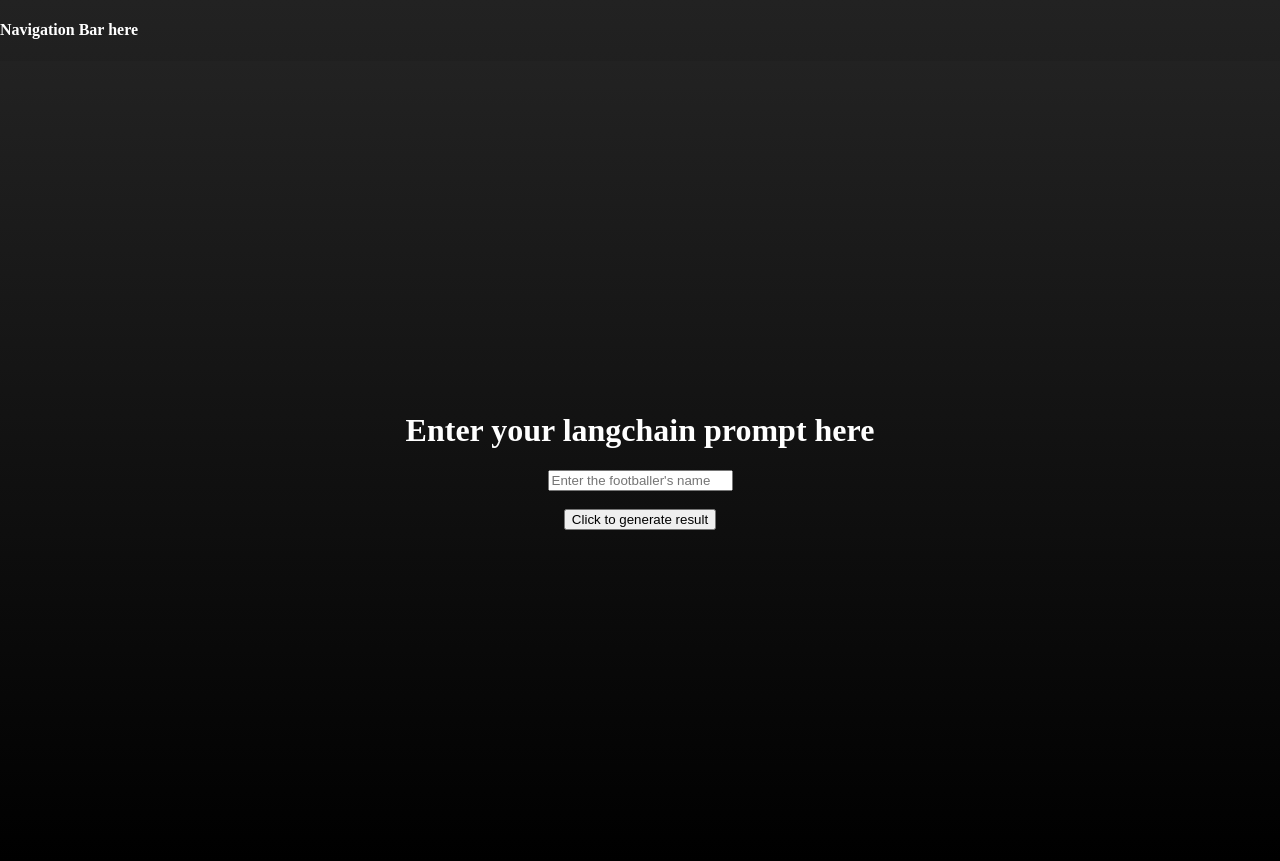
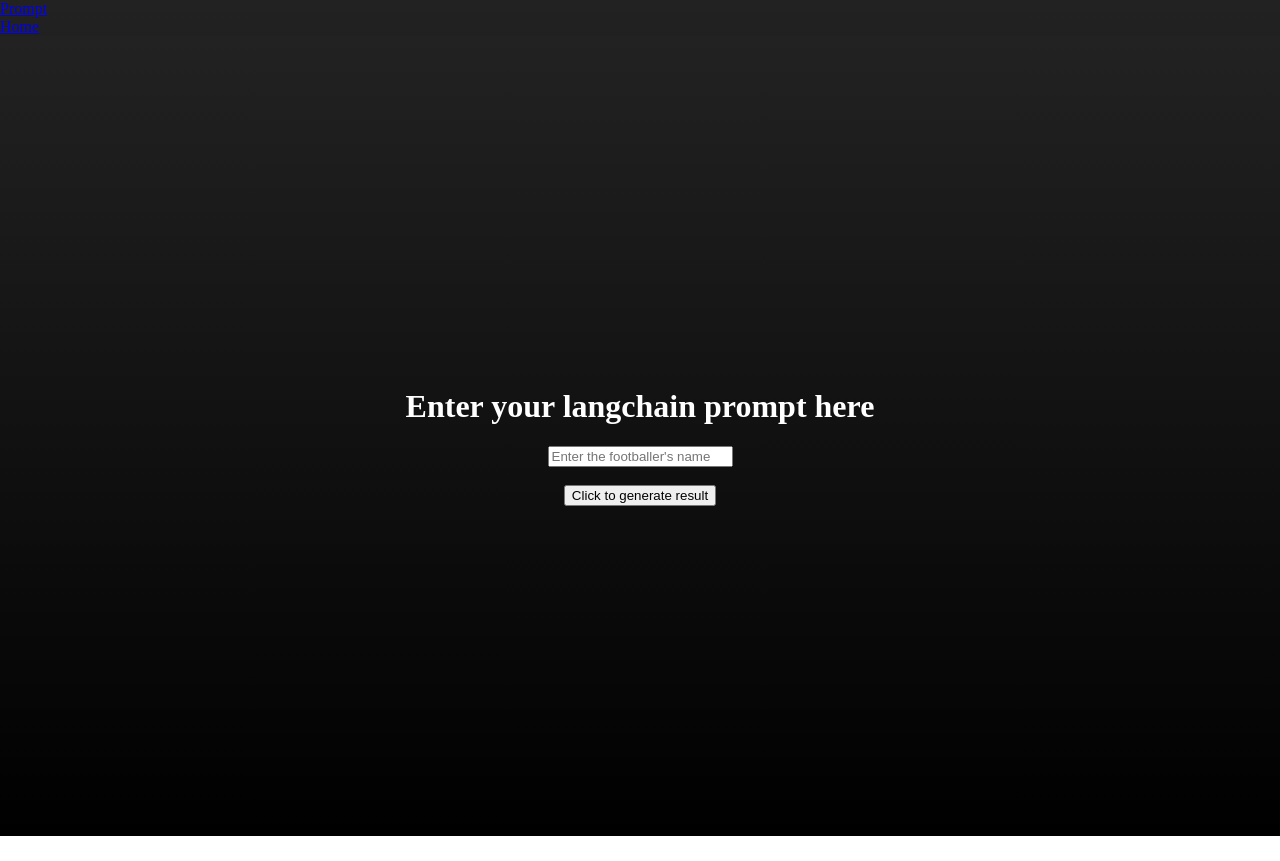
Before and after one commit to valorant-dhruv/nextjs, a Next.js app: page /langchain in a window 1280 px wide. After the commit the page ends 836 px from the top, so only its background shows below. Built offline with nearby package versions, Linux system fonts and the light colour scheme.

Commit message:
Refactored the langchain layout to fix error related to child component and root layout mounting

```diff
--- a/app/langchain/layout.js
+++ b/app/langchain/layout.js
@@ -1,9 +1,8 @@
-export default function RootLayout({ children }) {
+export default function LangchainLayout({ children }) {
   return (
-    <html lang="en">
-      <body>
-        {children}
-      </body>
-    </html>
+    <div>
+      {children}
+    </div>
+
   )
 }
--- a/app/langchain/page.js
+++ b/app/langchain/page.js
@@ -1,14 +1,35 @@
 "use client";
 
 import { OpenAI } from "langchain/llms/openai";
+import { Cohere } from "langchain/llms/cohere";
 import { PromptTemplate } from "langchain/prompts";
 import { useState } from "react";
 import styles from "./page.module.css"
 import { LLMChain } from "langchain/chains";
+import { HuggingFaceInference } from "langchain/llms/hf";
+
+
 
 // console.log(process.env)
 //Now that we have the api key accessible as an environment variable let us create the instance of the model
-const model = new OpenAI({ openAIApiKey:"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", temperature: 0.9 });
+
+//OpenAI
+// const model = new OpenAI({ openAIApiKey:"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", temperature: 0.9 });
+
+//Cohere
+const model = new Cohere({
+    maxTokens: 20,
+    apiKey: "tapPQqBN0CM7RxmQ4iLSnICJ0MntHxNjJxypFaLi", // In Node.js defaults to process.env.COHERE_API_KEY
+  });
+
+//Hugging Face
+// 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
+// const model = new HuggingFaceInference({
+//     model: "gpt2",
+//     apiKey: "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", // In Node.js defaults to process.env.HUGGINGFACEHUB_API_KEY
+//   });
+
+
 
 //Creating a prompt to call the LLM in this case the Chatgpt
 const template = "Footballer {name} plays for which club? Give just the name of the club nothing else";
@@ -20,8 +41,6 @@ const prompt = new PromptTemplate({
 //The chain creates a prompt and then sends its to LLM as well
 const chain = new LLMChain({ llm: model, prompt: prompt });
 
-
-
 export default function Langchain()
 {
     let [input,setinput]=useState('');
@@ -30,7 +49,7 @@ export default function Langchain()
     {
      console.log("The function has been called")
      let result=await chain.call({name:`${input}`});
-     console.log(result);
+     console.log(result.text);
     }
 
     return(
--- a/app/layout.js
+++ b/app/layout.js
@@ -11,10 +11,14 @@ export default function RootLayout({ children }) {
   )
 }
 
+//This react component is shared across all the routes
 function NavigationBar()
 {
   return(
-    // <Link href="/langchain">Langchain</Link>
-    <h4>Navigation Bar here</h4>
+   <div>
+     <Link href="/langchain">Prompt</Link>
+     <br></br>
+     <Link  href="/">Home</Link>
+   </div>
   )
 }
--- a/package.json
+++ b/package.json
@@ -13,6 +13,8 @@
     "npm": "please-use-npm"
   },
   "dependencies": {
+    "@huggingface/inference": "^1.8.0",
+    "cohere-ai": "^5.1.0",
     "dotenv": "^16.3.1",
     "eslint": "8.43.0",
     "eslint-config-next": "13.4.7",
```
Also changed, not shown: 1 other file (tests, documents, lock files or other folders).
